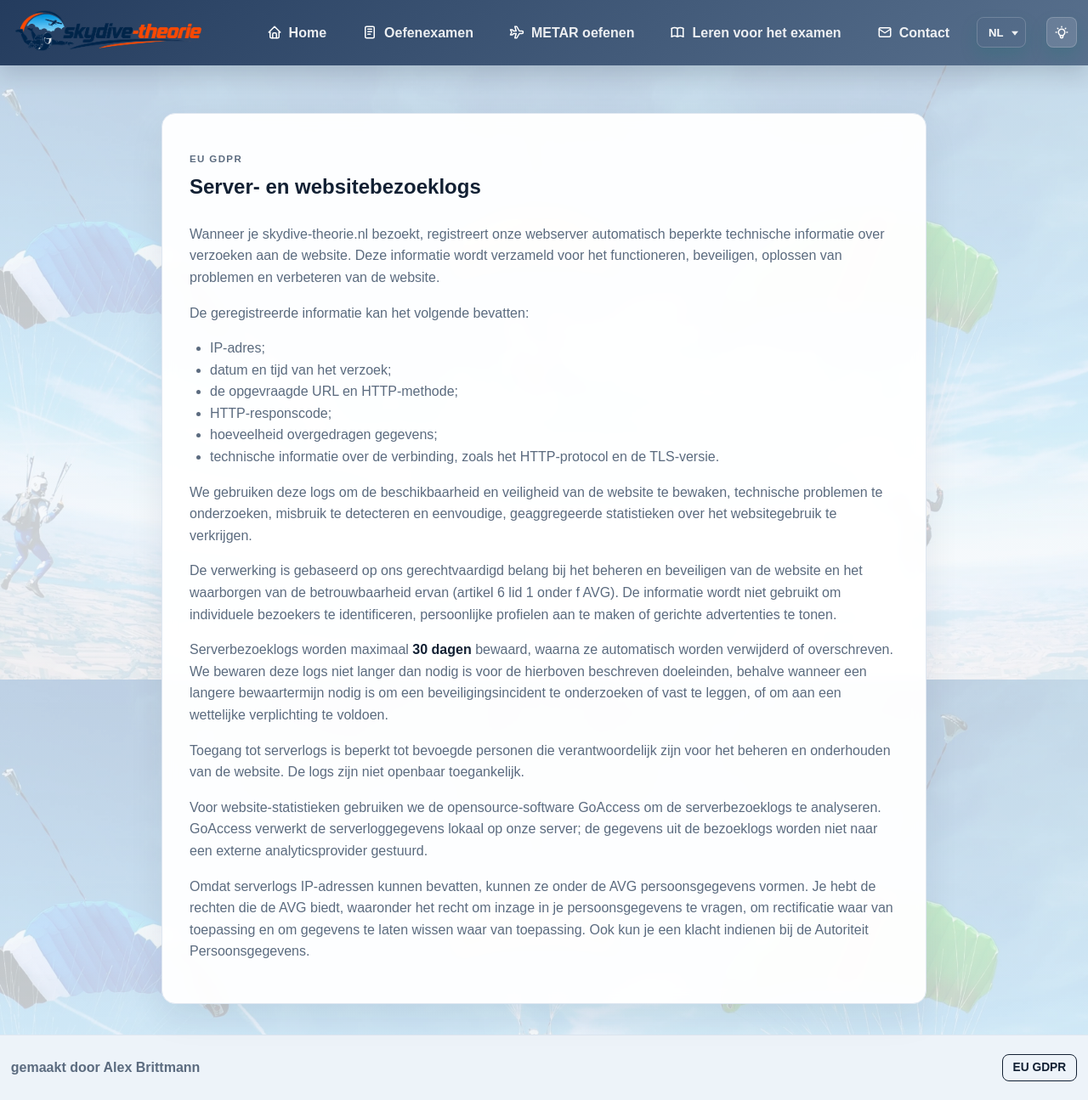
After one commit to Ultimatevirus/skydive-theorie, a Flask app: page /gdpr in a window 1280 px wide. The commit adds this page. Shown: the whole page at 85% size. Run offline with Flask 3, Linux system fonts and the light colour scheme.

Commit message:
Added EU GDPR notice

```diff
--- a/app.py
+++ b/app.py
@@ -57,7 +57,7 @@ if (
 
 ACCESS_TOKEN_LIFETIME = timedelta(days=int(os.getenv("ACCESS_TOKEN_LIFETIME_DAYS", "7")))
 app.config["PERMANENT_SESSION_LIFETIME"] = ACCESS_TOKEN_LIFETIME
-GATE_EXEMPT_ENDPOINTS = {"access_gate", "healthz", "favicon", "static"}
+GATE_EXEMPT_ENDPOINTS = {"access_gate", "healthz", "favicon", "static", "gdpr"}
 _missing_access_code_warned = False
 
 
@@ -646,6 +646,12 @@ def contact():
     return render_template("contact.html")
 
 
+@app.route("/gdpr")
+def gdpr():
+    """Show the EU GDPR notice for server and website access logs."""
+    return render_template("gdpr.html")
+
+
 @app.route("/start", methods=["POST"])
 def start():
     """Validate the selected exam settings and redirect to the exam page."""
--- a/static/style.css
+++ b/static/style.css
@@ -639,10 +639,49 @@ button:hover,
 }
 
 .footer-inner {
-    justify-content: center;
+    display: flex;
+    justify-content: space-between;
     font-weight: 600;
     color: var(--muted);
     padding: 22px 0;
+}
+
+.footer-legal-link {
+    color: var(--text);
+    border: 1px solid currentColor;
+    border-radius: 8px;
+    padding: 7px 12px;
+    font-size: 0.86rem;
+    line-height: 1.2;
+    text-decoration: none;
+    transition: background-color 0.2s ease, color 0.2s ease;
+}
+
+.footer-legal-link:hover,
+.footer-legal-link:focus-visible {
+    background: var(--text);
+    color: var(--card);
+}
+
+.gdpr-card {
+    max-width: 960px;
+}
+
+.gdpr-card h1 {
+    margin-bottom: 28px;
+}
+
+.gdpr-card p,
+.gdpr-card li {
+    color: var(--muted);
+}
+
+.gdpr-card ul {
+    padding-left: 24px;
+}
+
+.gdpr-card strong {
+    color: var(--text);
 }
 
 .success-box,
@@ -879,6 +918,13 @@ textarea {
     border-radius: 16px;
     box-shadow: var(--shadow);
     padding: 32px;
+}
+
+.contact-card,
+.gdpr-card {
+    width: min(100%, 900px);
+    max-width: 900px;
+    margin: 0 auto;
 }
 
 .card.home-card {
--- a/templates/base.html
+++ b/templates/base.html
@@ -79,6 +79,7 @@
     <footer class="site-footer">
         <div class="container footer-inner">
             <span>{{ t('gemaakt door Alex Brittmann') }}</span>
+            <a class="footer-legal-link" href="{{ url_for('gdpr') }}">EU GDPR</a>
         </div>
     </footer>
 
--- /dev/null
+++ b/templates/gdpr.html
@@ -0,0 +1,65 @@
+{% extends "base.html" %}
+
+{% block title %}EU GDPR | Skydive-theorie.nl{% endblock %}
+
+{% set page_name = 'gdpr' %}
+
+{% block content %}
+    <article class="card gdpr-card">
+        {% if language == 'EN' %}
+            <p class="eyebrow">EU GDPR</p>
+            <h1>Server and website access logs</h1>
+
+            <p>When you visit skydive-theorie.nl, our web server automatically records limited technical information about requests made to the website. This information is collected for the purposes of operating, securing, troubleshooting and improving the website.</p>
+
+            <p>The information recorded may include:</p>
+            <ul>
+                <li>IP address;</li>
+                <li>date and time of the request;</li>
+                <li>requested URL and HTTP method;</li>
+                <li>HTTP response status code;</li>
+                <li>amount of data transferred;</li>
+                <li>technical information relating to the connection, such as the HTTP protocol and TLS version.</li>
+            </ul>
+
+            <p>We use these logs to monitor the availability and security of the website, investigate technical problems, detect abuse and obtain basic, aggregated statistics about website usage.</p>
+
+            <p>The processing is based on our legitimate interest in operating and securing the website and maintaining its reliability (Article 6(1)(f) GDPR). The information is not used to identify individual visitors, create personal profiles, or provide targeted advertising.</p>
+
+            <p>Server access logs are retained for a maximum of <strong>30 days</strong>, after which they are automatically deleted or overwritten. We do not retain these logs longer than necessary for the purposes described above, except where a longer retention period is necessary to investigate or document a security incident or to comply with a legal obligation.</p>
+
+            <p>Access to server logs is restricted to authorised persons responsible for operating and maintaining the website. The logs are not publicly accessible.</p>
+
+            <p>For website statistics, we use the open-source GoAccess software to analyse the server access logs. GoAccess processes the server log data locally on our server; the access-log data is not sent to an external analytics provider.</p>
+
+            <p>Because server logs can contain IP addresses, they may constitute personal data under the GDPR. You have the rights provided by the GDPR, including the right to request access to your personal data, rectification where applicable, erasure where applicable, and to lodge a complaint with the Dutch Data Protection Authority (Autoriteit Persoonsgegevens).</p>
+        {% else %}
+            <p class="eyebrow">EU GDPR</p>
+            <h1>Server- en websitebezoeklogs</h1>
+
+            <p>Wanneer je skydive-theorie.nl bezoekt, registreert onze webserver automatisch beperkte technische informatie over verzoeken aan de website. Deze informatie wordt verzameld voor het functioneren, beveiligen, oplossen van problemen en verbeteren van de website.</p>
+
+            <p>De geregistreerde informatie kan het volgende bevatten:</p>
+            <ul>
+                <li>IP-adres;</li>
+                <li>datum en tijd van het verzoek;</li>
+                <li>de opgevraagde URL en HTTP-methode;</li>
+                <li>HTTP-responscode;</li>
+                <li>hoeveelheid overgedragen gegevens;</li>
+                <li>technische informatie over de verbinding, zoals het HTTP-protocol en de TLS-versie.</li>
+            </ul>
+
+            <p>We gebruiken deze logs om de beschikbaarheid en veiligheid van de website te bewaken, technische problemen te onderzoeken, misbruik te detecteren en eenvoudige, geaggregeerde statistieken over het websitegebruik te verkrijgen.</p>
+
+            <p>De verwerking is gebaseerd op ons gerechtvaardigd belang bij het beheren en beveiligen van de website en het waarborgen van de betrouwbaarheid ervan (artikel 6 lid 1 onder f AVG). De informatie wordt niet gebruikt om individuele bezoekers te identificeren, persoonlijke profielen aan te maken of gerichte advertenties te tonen.</p>
+
+            <p>Serverbezoeklogs worden maximaal <strong>30 dagen</strong> bewaard, waarna ze automatisch worden verwijderd of overschreven. We bewaren deze logs niet langer dan nodig is voor de hierboven beschreven doeleinden, behalve wanneer een langere bewaartermijn nodig is om een beveiligingsincident te onderzoeken of vast te leggen, of om aan een wettelijke verplichting te voldoen.</p>
+
+            <p>Toegang tot serverlogs is beperkt tot bevoegde personen die verantwoordelijk zijn voor het beheren en onderhouden van de website. De logs zijn niet openbaar toegankelijk.</p>
+
+            <p>Voor website-statistieken gebruiken we de opensource-software GoAccess om de serverbezoeklogs te analyseren. GoAccess verwerkt de serverloggegevens lokaal op onze server; de gegevens uit de bezoeklogs worden niet naar een externe analyticsprovider gestuurd.</p>
+
+            <p>Omdat serverlogs IP-adressen kunnen bevatten, kunnen ze onder de AVG persoonsgegevens vormen. Je hebt de rechten die de AVG biedt, waaronder het recht om inzage in je persoonsgegevens te vragen, om rectificatie waar van toepassing en om gegevens te laten wissen waar van toepassing. Ook kun je een klacht indienen bij de Autoriteit Persoonsgegevens.</p>
+        {% endif %}
+    </article>
+{% endblock %}
```
Also changed, not shown: tests/test_app.py (+19 -0 lines), data.db.
